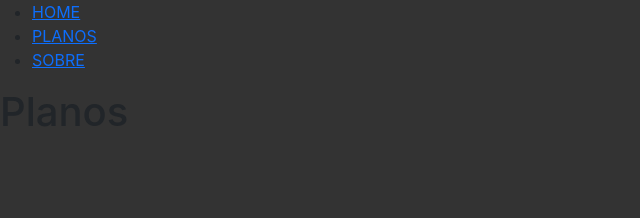
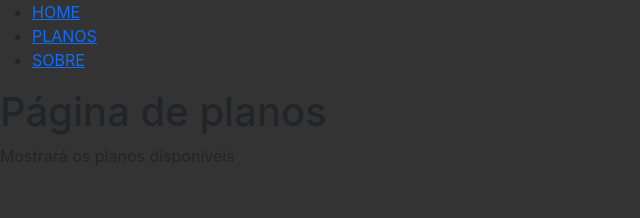
Before and after one commit to JonathanHenriqueCWB/desenvolvimento-web-up, a React (Create React App) app in the folder filmes/: page /planos in a window 1280 px wide. Shown: the top 218 px of the page, without its empty margins (0-640 px from the left). Built offline with nearby package versions, Linux system fonts and the light colour scheme.

Commit message:
Criando as pages da aplicacao

```diff
--- a/filmes/src/App.js
+++ b/filmes/src/App.js
@@ -1,5 +1,10 @@
 import { BrowserRouter as Router, Routes, Route, Link } from 'react-router-dom'
 import React from 'react'
+
+// Pages
+import Home from './pages/home'
+import Planos from './pages/planos'
+import Sobre from './pages/sobre'
 
 function App() {
   return (
@@ -14,9 +19,9 @@ function App() {
       </div>
       {/* Definindo as rotas de aplicação */}
       <Routes>
-        <Route path='/' element={<h1>Home</h1>}/>
-        <Route path='/planos' element={<h1>Planos</h1>}/>
-        <Route path='/sobre' element={<h1>Sobre</h1>}/>
+        <Route path='/' element={<Home></Home>}/>
+        <Route path='/planos' element={<Planos></Planos>}/>
+        <Route path='/sobre' element={<Sobre></Sobre>}/>
         <Route path='/detalhes' element={<h1>Detalhes</h1>}/>
         <Route path='*' element={<h1>Página Não Encontrada!</h1>} />
       </Routes>
--- /dev/null
+++ b/filmes/src/pages/home.js
@@ -0,0 +1,12 @@
+import React from 'react'
+
+const Home = props => {
+    return (
+        <>
+            <h1>Home page</h1>
+            <p>Página raiz da aplicação</p>
+        </>
+    )
+}
+
+export default Home
--- /dev/null
+++ b/filmes/src/pages/planos.js
@@ -0,0 +1,12 @@
+import React from "react"
+
+const Planos = props => {
+    return (
+        <div>
+            <h1>Página de planos</h1>
+            <p>Mostrará os planos disponiveis</p>
+        </div>
+    )
+}
+
+export default Planos
--- /dev/null
+++ b/filmes/src/pages/sobre.js
@@ -0,0 +1,12 @@
+import React from 'react'
+
+const Sobre = props => {
+    return (
+        <>
+            <h1>Página sobre</h1>
+            <p>Página sobre assuntos especifico</p>
+        </>
+    )
+}
+
+export default Sobre
```
Also changed, not shown: filmes/src/pages/detalhes.js (added, +12 -0 lines).
